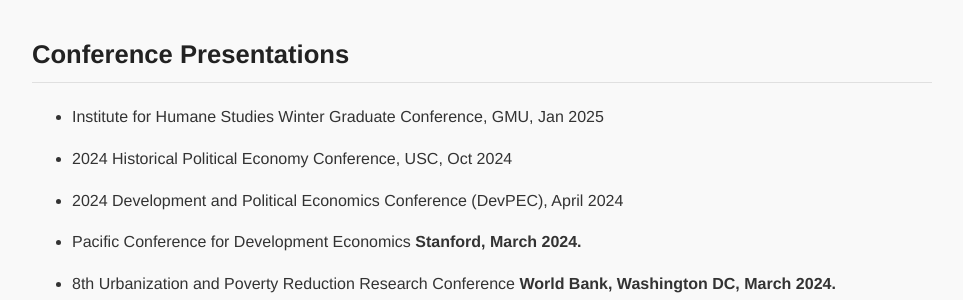
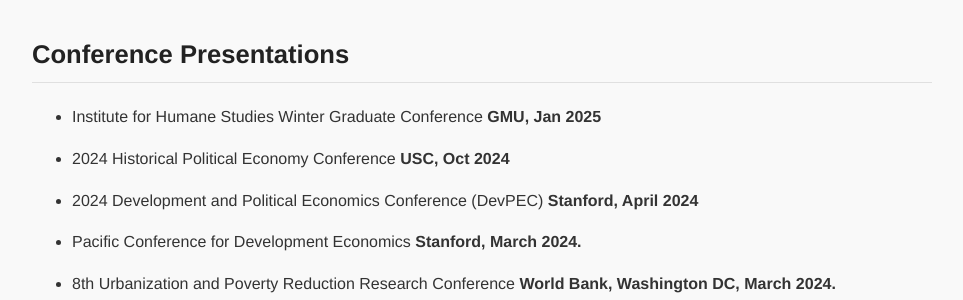
Before and after one commit to andregra/andregra.github.io, a Jekyll site: the page built from index.md, in a window 1280 px wide. Shown: the part 1242-1542 px from the top of the page, without its empty margins (158-1121 px from the left). Built offline with Jekyll 4.4.1, drawn with Linux system fonts in a browser that asks for light colours.

Commit message:
Update index.md

```diff
--- a/index.md
+++ b/index.md
@@ -47,9 +47,12 @@
 	  	</ul>
 	  <h2> Conference Presentations </h2>
 	  	<ul class="presentations">
-<li class="presentations"> Institute for Humane Studies Winter Graduate Conference, GMU, Jan 2025</li>
-<li class="presentations"> 2024 Historical Political Economy Conference, USC, Oct 2024</li>
-<li class="presentations"> 2024 Development and Political Economics Conference (DevPEC), April 2024</li>
+<li class="presentations"> Institute for Humane Studies Winter Graduate Conference  <b>GMU, Jan 2025</b>
+</li>
+<li class="presentations"> 2024 Historical Political Economy Conference  <b>USC, Oct 2024</b>
+</li>
+<li class="presentations"> 2024 Development and Political Economics Conference (DevPEC)  <b>Stanford, April 2024</b>
+</li>
 
 			<li class="presentations"> Pacific Conference for Development Economics <b> Stanford, March 2024.</b>
 			</li>
```
